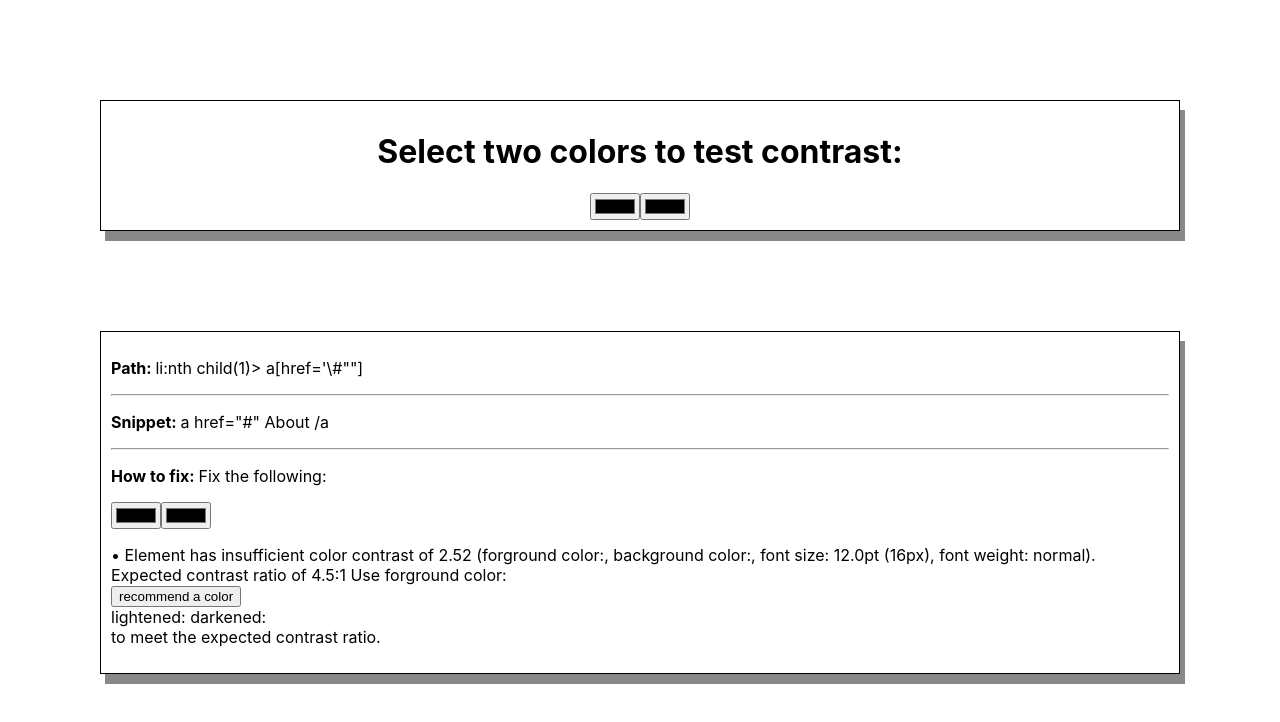
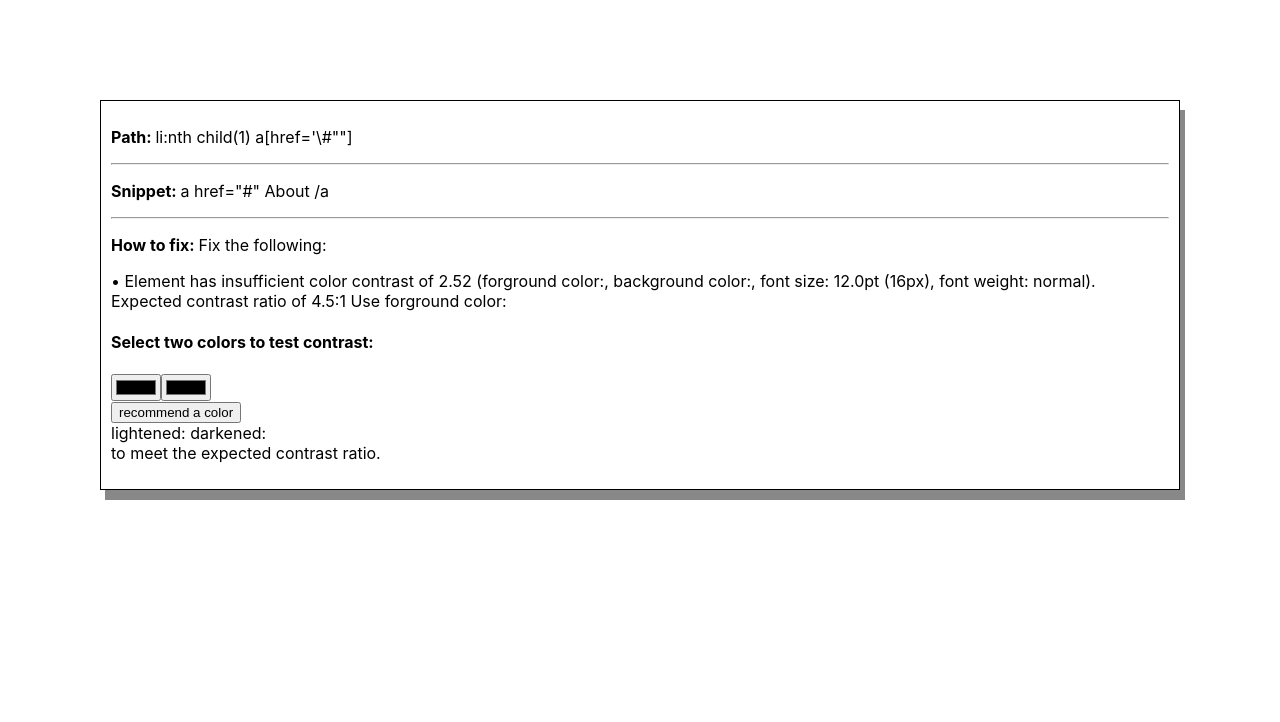
Before and after one commit to aaronaleixander/aiwe-color-rec, a React (Create React App) app: page / in a window 1280 px wide. Shown: the top 722 px of the page. Built offline with nearby package versions, Linux system fonts and the light colour scheme.

Commit message:
Cleaned up recommmend a color function

```diff
--- a/src/App.js
+++ b/src/App.js
@@ -9,21 +9,22 @@ function App() {
   const [pickColor2, setColor2] = useState("#000000");
   return (
     <div className="App">
-        <div className="colors">
-           <h1>Select two colors to test contrast: </h1>
-           <ColorPicker />
-
-        </div>
         <div className='example'>
-            <p><b>Path: </b> li:nth child(1)> a[href='\#""]</p>
+            <p><b>Path: </b> li:nth child(1) a[href='\#""]</p>
             <hr></hr>
             <p><b>Snippet: </b> a href="#" About /a </p>
             <hr></hr>
             <p><b>How to fix: </b> Fix the following:</p>
-            <input id="c1" type="color" value={pickColor1}  onChange={e => setColor1(e.target.value)}/>
-            <input id="c2" type="color" value={pickColor2}  onChange={e => setColor2(e.target.value)}/>
             <p> • Element has insufficient color contrast of 2.52 (forground color:, background color:, font size: 12.0pt (16px), font weight: normal).
-                  Expected contrast ratio of 4.5:1 Use forground color: <ColorDisplayBox color1={pickColor1} color2={[pickColor2]}/>  to meet the expected contrast ratio.
+                  Expected contrast ratio of 4.5:1 Use forground color:
+                  <br/>
+
+                  <h4>Select two colors to test contrast: </h4>
+
+                  <input id="c1" type="color" value={pickColor1}  onChange={e => setColor1(e.target.value)}/>
+                  <input id="c2" type="color" value={pickColor2}  onChange={e => setColor2(e.target.value)}/>
+                  <ColorDisplayBox color1={pickColor1} color2={[pickColor2]}/>
+                  to meet the expected contrast ratio.
             </p>
         </div>
     </div>
--- a/src/components/ColorDisplayBox.js
+++ b/src/components/ColorDisplayBox.js
@@ -31,14 +31,14 @@ const ColorDisplayBox = (props) => {
      * @param {num} g green component
      * @param {num} b blue component
      * @param {boolean} shade true to lighten the color, false to darken the color
-     * @returns
+     * @returns dakrened/lightened color by 20%/50%
      */
     function darkenLighten (r, g, b, shade){
         //shade = true lighten
         //shade = false darken
-        let num = .8;
+        let num = .9;
         if(shade){
-            num = 1.5;
+            num = 1.1;
         }
         if(r * num <= 255 && r * num >= 0){
             r = Math.round(r*num);
@@ -65,39 +65,28 @@ const ColorDisplayBox = (props) => {
      * @param {boolean} toLightenDarken lighten if true, darken if false
      */
     function recommendAColor(contrast, toBeChanged, originalPair, toLightenDarken){
-        if(toLightenDarken){
         while(contrast < 4.5){
             const preContrast = contrast;
-                console.log("ContrastLight: " + contrast + "lighterColor: " + toBeChanged);
-                toBeChanged = darkenLighten(toBeChanged[0], toBeChanged[1], toBeChanged[2], toLightenDarken);
+            console.log("Contrast: " + contrast + " ColorToBeChanged: " + toBeChanged);
+            toBeChanged = (darkenLighten(toBeChanged[0], toBeChanged[1], toBeChanged[2], toLightenDarken));
+            if(toLightenDarken){
                 contrast = (getLuminance(toBeChanged[0], toBeChanged[1], toBeChanged[2]) + .05) / (originalPair + .05);
-                if(contrast === preContrast){
-                    break;
+            } else {
+                contrast = (originalPair + .05) / (getLuminance(toBeChanged[0], toBeChanged[1], toBeChanged[2]) + .05);
             }
-            }
-
-            if(contrast < 4.5){
-                return [255,255,255];
-            }
-            return toBeChanged;
-        } else {
-            while(contrast < 4.5){
-                const preContrast = contrast;
-                console.log("ContrastDark: " + contrast + "DarkenedColor: " + toBeChanged);
-                toBeChanged = (darkenLighten(toBeChanged[0], toBeChanged[1], toBeChanged[2], toLightenDarken));
-                contrast = (originalPair + .05) / (getLuminance(toBeChanged[0], toBeChanged[1], toBeChanged[2]) + .05);
             if(contrast === preContrast){
                 break;
             }
         }
         if(contrast < 4.5){
+            if(toLightenDarken){
+                return [255,255,255];
+            } else {
                 return [0,0,0];
+            }
         }
         return toBeChanged;
     }
-    }
-
-
 
     function recommend(color1, color2){
         let lighter, darker, contrast;
@@ -106,25 +95,27 @@ const ColorDisplayBox = (props) => {
         const lum2 = getLuminance(color2[0], color2[1], color2[2]);
         //set the luminance and get contrast
         lighter = Math.max(lum1, lum2);
-        darker = lighter == lum1? lum2: lum1;
+        darker = lighter === lum1? lum2: lum1;
         contrast = (lighter + .05) / (darker + .05);
         //set the corresponding color to the lighter or darker shade
         let lightened = color2;
         let darkened = color1;
-        if(lighter == lum1){
+        if(lighter === lum1){
             lightened = color1;
             darkened = color2;
             console.log("lighter Color: " + color1 + " Darker Color: " + color2);
         }
 
         //recommending a color
+        console.log("LIGHTEN");
         lightened = recommendAColor(contrast, lightened, darker, true);
+        console.log("DARKEN");
         darkened = recommendAColor(contrast, darkened, lighter, false);
 
         //prints to check work
         console.log("Contrast: " + contrast);
         console.log("Color1: " + color1 + " Color2: " + color2)
-        if(lighter == lum1){
+        if(lighter === lum1){
             console.log("Lighter Color: " + color1 + " Recommended Darkened Color: " + darkened);
             console.log("Darker Color:  " + color2 + " Recommended Lighter Color:  " + lightened);
         } else {
```
Lines whose indentation alone changed are shown as unchanged.
